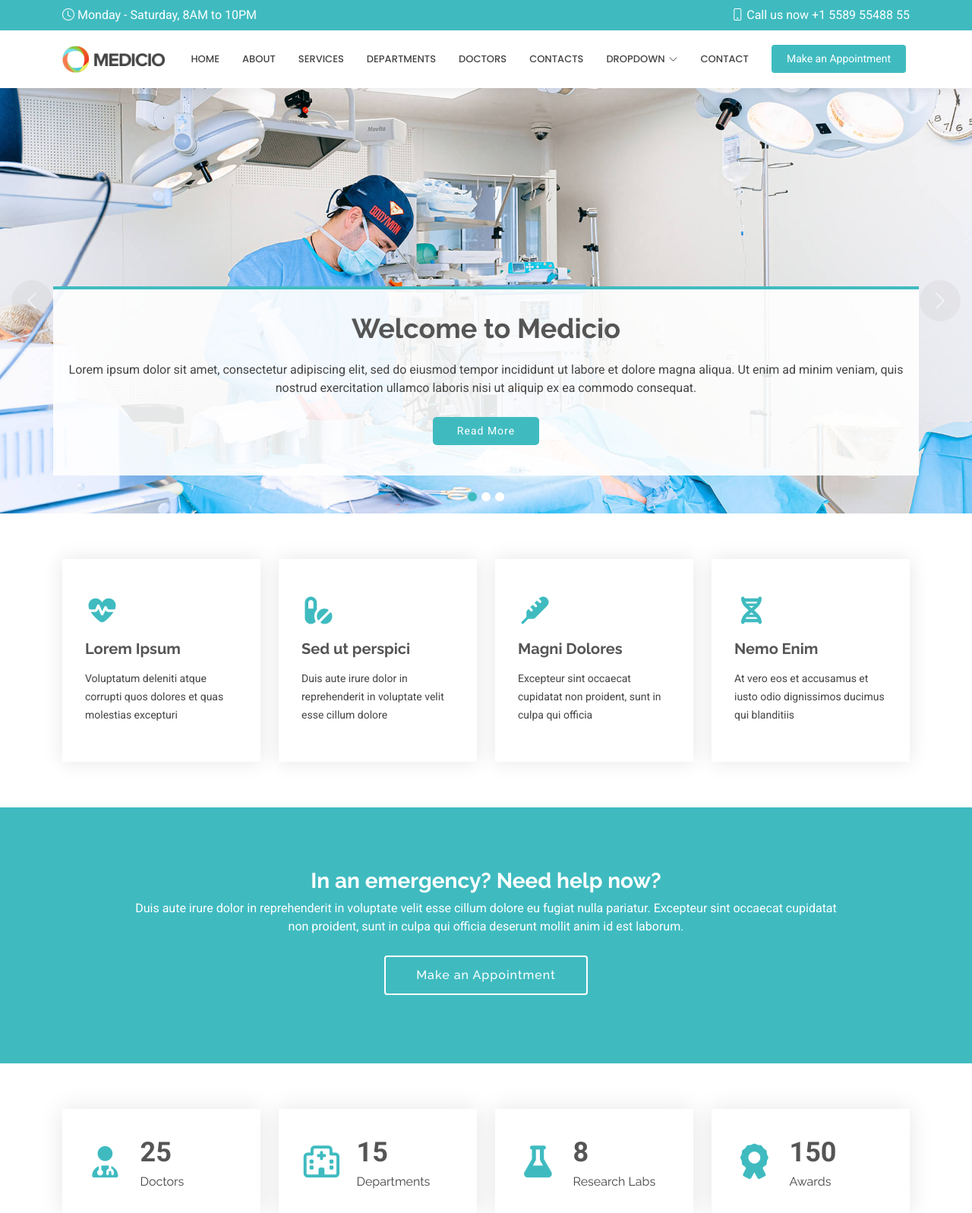
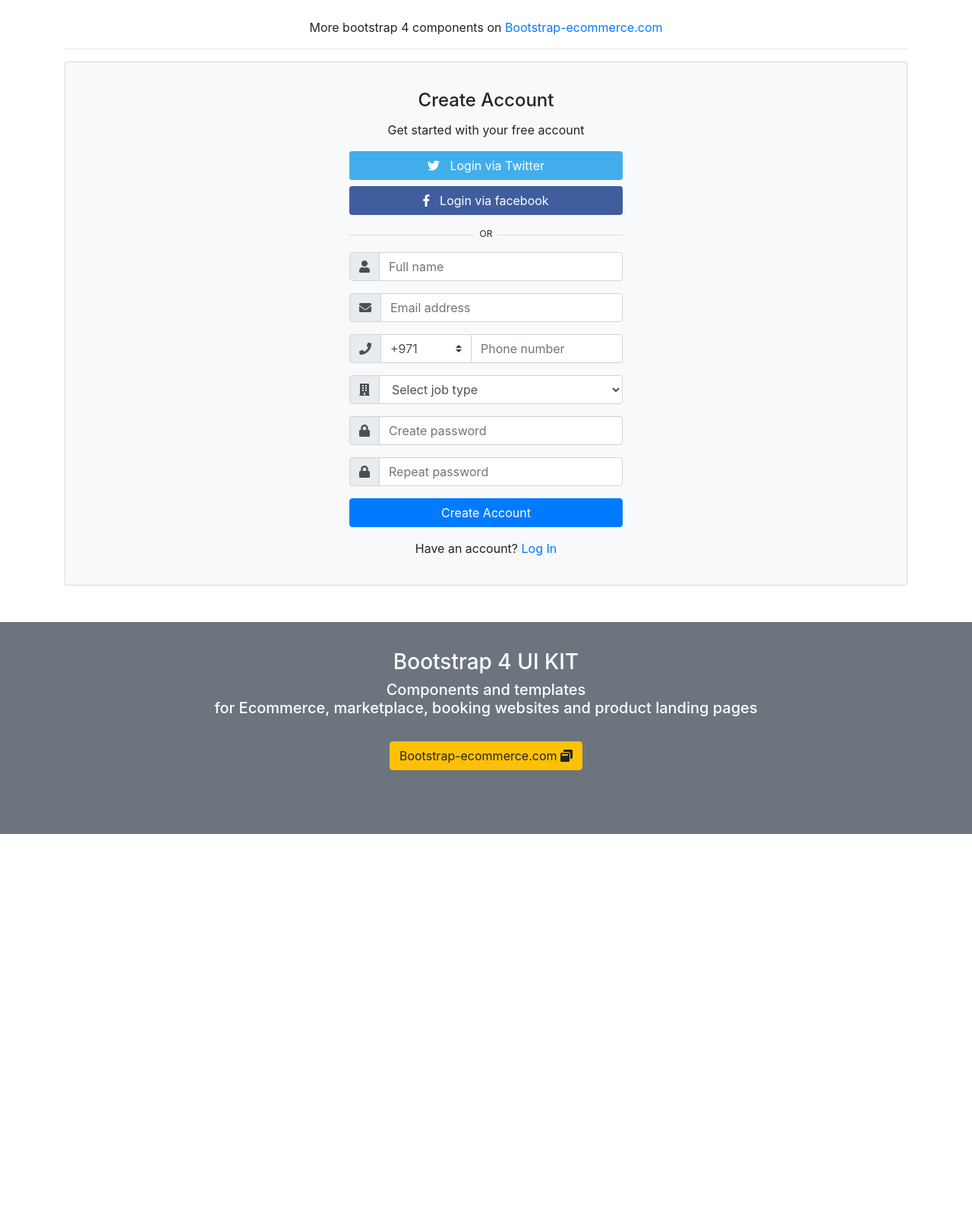
Before and after one commit to kasee18/carebridge, a Django app: page / in a window 1280 px wide. Shown: the top 1597 px of the page at 76% size. After the commit the page ends 1098 px from the top, so only its background shows below. Run offline with Django 5.2, Linux system fonts and the light colour scheme; some libraries are stand-ins or nearby versions.

Commit message:
todays update

```diff
--- a/hospitalapp/urls.py
+++ b/hospitalapp/urls.py
@@ -5,7 +5,7 @@ from hospitalapp import views
 
 urlpatterns = [
     path('admin/', admin.site.urls),
-    path('', views.index, name='index'),
+    path('home/', views.index, name='index'),
     path('service/', views.service, name='service'),
     path('starter/', views.starter, name='starter'),
     path('about/', views.about, name='about'),
@@ -16,5 +16,10 @@ urlpatterns = [
     path('contacts/', views.contacts, name='contacts'),
     path('show/', views.show, name='show'),
     path('displayed/', views.displayed, name='displayed'),
+    path('delete/<int:id>', views.delete, name='delete'),
+    path('deleting/<int:id>', views.deleting, name='deleting'),
+    path('edit/<int:id>', views.edit, name='edit'),
+    path('', views.register, name='register'),
+    path('login/', views.loginview, name='login'),
 
 ]
--- a/hospitalapp/views.py
+++ b/hospitalapp/views.py
@@ -1,4 +1,4 @@
-from django.shortcuts import render,redirect
+from django.shortcuts import render,redirect,get_object_or_404
 from hospitalapp.models import *
 
 # Create your views here.
@@ -64,3 +64,37 @@ def show(request):
 def displayed(request):
     all = ward.objects.all()
     return render(request,'displayed.html', {"all":all})
+
+def delete(request,id):
+    deleteappointment= Appoint.objects.get(id = id)
+    deleteappointment.delete()
+    return redirect('/show')
+
+def deleting(request,id):
+    deletedisplayed= ward.objects.get(id = id)
+    deletedisplayed.delete()
+    return redirect('/displayed')
+
+def edit(request,id):
+    edit_appointment = get_object_or_404(Appoint, id=id)
+
+    if request.method == "POST":
+        edit_appointment.name = request.POST.get('name')
+        edit_appointment.email = request.POST.get('email')
+        edit_appointment.phone = request.POST.get('phone')
+        edit_appointment.date = request.POST.get('date')
+        edit_appointment.department = request.POST.get('department')
+        edit_appointment.doctor = request.POST.get('doctor')
+        edit_appointment.message = request.POST.get('message')
+
+        edit_appointment.save()
+        return redirect('/show')
+
+    else:
+        return render(request, 'edit.html', {'edit_appointment':edit_appointment})
+
+def register(request):
+    return render(request, 'register.html')
+
+def loginview(request):
+    return render(request, 'login.htmhl')
--- /dev/null
+++ b/static/assets/css/style.css
@@ -0,0 +1,30 @@
+.divider-text {
+    position: relative;
+    text-align: center;
+    margin-top: 15px;
+    margin-bottom: 15px;
+}
+.divider-text span {
+    padding: 7px;
+    font-size: 12px;
+    position: relative;
+    z-index: 2;
+}
+.divider-text:after {
+    content: "";
+    position: absolute;
+    width: 100%;
+    border-bottom: 1px solid #ddd;
+    top: 55%;
+    left: 0;
+    z-index: 1;
+}
+
+.btn-facebook {
+    background-color: #405D9D;
+    color: #fff;
+}
+.btn-twitter {
+    background-color: #42AEEC;
+    color: #fff;
+}
--- a/templates/displayed.html
+++ b/templates/displayed.html
@@ -22,8 +22,8 @@
             <td>{{ displayed.department }}</td>
             <td>{{ displayed.description }}</td>
         <td>
-            <a href=""class="btn btn-outline-primary">Edit</a>
-            <a href=""class="btn btn-outline-danger">Delete</a>
+            <a href="" class="btn btn-outline-primary">Edit</a>
+            <a href="/deleting/{{ displayed.id }}" class="btn btn-outline-danger">Delete</a>
         </td>
         </tr>
 
--- a/templates/index.html
+++ b/templates/index.html
@@ -92,7 +92,7 @@
           <i class="mobile-nav-toggle d-xl-none bi bi-list"></i>
         </nav>
 
-        <a class="cta-btn" href="index.html#appointment">Make an Appointment</a>
+        <a class="cta-btn" href="{% url 'appointments' %}">Make an Appointment</a>
 
       </div>
 
--- /dev/null
+++ b/templates/register.html
@@ -0,0 +1,97 @@
+<link href="//maxcdn.bootstrapcdn.com/bootstrap/4.0.0/css/bootstrap.min.css" rel="stylesheet" id="bootstrap-css">
+<script src="//maxcdn.bootstrapcdn.com/bootstrap/4.0.0/js/bootstrap.min.js"></script>
+<script src="//cdnjs.cloudflare.com/ajax/libs/jquery/3.2.1/jquery.min.js"></script>
+<!------ Include the above in your HEAD tag ---------->
+{% load static %}
+<link rel="stylesheet" href="https://use.fontawesome.com/releases/v5.0.8/css/all.css">
+<link rel="stylesheet" href="{% static 'static/assets/css/style.css/' %}">
+
+<div class="container">
+<br>  <p class="text-center">More bootstrap 4 components on <a href="http://bootstrap-ecommerce.com/"> Bootstrap-ecommerce.com</a></p>
+<hr>
+
+
+
+
+
+<div class="card bg-light">
+<article class="card-body mx-auto" style="max-width: 400px;">
+	<h4 class="card-title mt-3 text-center">Create Account</h4>
+	<p class="text-center">Get started with your free account</p>
+	<p>
+		<a href="" class="btn btn-block btn-twitter"> <i class="fab fa-twitter"></i>   Login via Twitter</a>
+		<a href="" class="btn btn-block btn-facebook"> <i class="fab fa-facebook-f"></i>   Login via facebook</a>
+	</p>
+	<p class="divider-text">
+        <span class="bg-light">OR</span>
+    </p>
+	<form>
+	<div class="form-group input-group">
+		<div class="input-group-prepend">
+		    <span class="input-group-text"> <i class="fa fa-user"></i> </span>
+		 </div>
+        <input name="" class="form-control" placeholder="Full name" type="text">
+    </div> <!-- form-group// -->
+    <div class="form-group input-group">
+    	<div class="input-group-prepend">
+		    <span class="input-group-text"> <i class="fa fa-envelope"></i> </span>
+		 </div>
+        <input name="" class="form-control" placeholder="Email address" type="email">
+    </div> <!-- form-group// -->
+    <div class="form-group input-group">
+    	<div class="input-group-prepend">
+		    <span class="input-group-text"> <i class="fa fa-phone"></i> </span>
+		</div>
+		<select class="custom-select" style="max-width: 120px;">
+		    <option selected="">+971</option>
+		    <option value="1">+972</option>
+		    <option value="2">+198</option>
+		    <option value="3">+701</option>
+		</select>
+    	<input name="" class="form-control" placeholder="Phone number" type="text">
+    </div> <!-- form-group// -->
+    <div class="form-group input-group">
+    	<div class="input-group-prepend">
+		    <span class="input-group-text"> <i class="fa fa-building"></i> </span>
+		</div>
+		<select class="form-control">
+			<option selected=""> Select job type</option>
+			<option>Designer</option>
+			<option>Manager</option>
+			<option>Accaunting</option>
+		</select>
+	</div> <!-- form-group end.// -->
+    <div class="form-group input-group">
+    	<div class="input-group-prepend">
+		    <span class="input-group-text"> <i class="fa fa-lock"></i> </span>
+		</div>
+        <input class="form-control" placeholder="Create password" type="password">
+    </div> <!-- form-group// -->
+    <div class="form-group input-group">
+    	<div class="input-group-prepend">
+		    <span class="input-group-text"> <i class="fa fa-lock"></i> </span>
+		</div>
+        <input class="form-control" placeholder="Repeat password" type="password">
+    </div> <!-- form-group// -->
+    <div class="form-group">
+        <button type="submit" class="btn btn-primary btn-block"> Create Account  </button>
+    </div> <!-- form-group// -->
+    <p class="text-center">Have an account? <a href="">Log In</a> </p>
+</form>
+</article>
+</div> <!-- card.// -->
+
+</div>
+<!--container end.//-->
+
+<br><br>
+<article class="bg-secondary mb-3">
+<div class="card-body text-center">
+    <h3 class="text-white mt-3">Bootstrap 4 UI KIT</h3>
+<p class="h5 text-white">Components and templates  <br> for Ecommerce, marketplace, booking websites
+and product landing pages</p>   <br>
+<p><a class="btn btn-warning" target="_blank" href="http://bootstrap-ecommerce.com/"> Bootstrap-ecommerce.com
+ <i class="fa fa-window-restore "></i></a></p>
+</div>
+<br><br>
+</article>
--- a/templates/show.html
+++ b/templates/show.html
@@ -25,8 +25,8 @@
             <td>{{ appointment.doctor }}</td>
             <td>{{ appointment.Message }}</td>
         <td>
-            <a href="" class="btn btn-outline-success">Edit</a>
-            <a href="" class="btn btn-outline-danger">Delete</a>
+            <a href="/edit/{{ appointment.id }}" class="btn btn-outline-success">Edit</a>
+            <a href="/delete/{{ appointment.id }}" class="btn btn-outline-danger">Delete</a>
 
         </td>
         </tr>
```
Also changed, not shown: templates/edit.html (added, +67 -0 lines), templates/login.html (added, +10 -0 lines), db.sqlite3.
